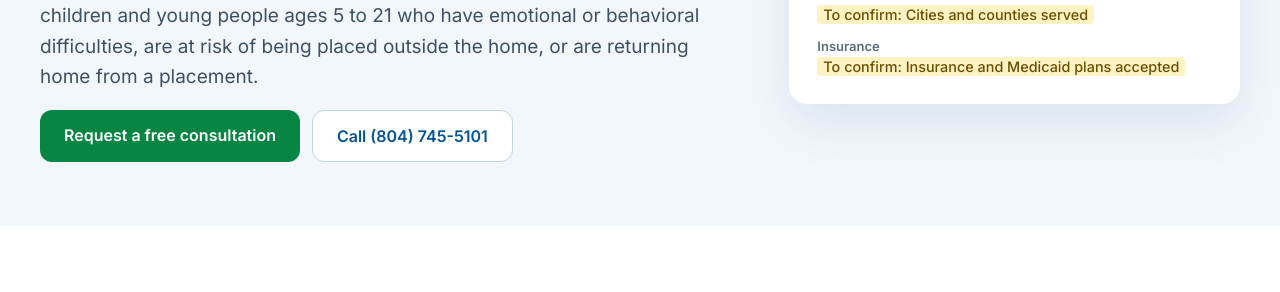
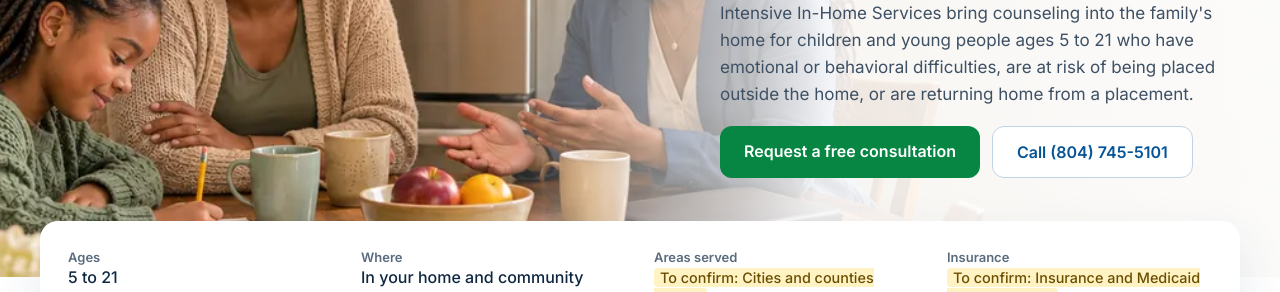
Before and after one commit to USA-design/familytransitionsinc, a plain HTML site: page public/services/intensive-in-home/index.html in a window 1280 px wide. Shown: the part 401-693 px from the top of the page. Drawn offline with Linux system fonts and the light colour scheme.

Commit message:
Intensive In-Home photo hero; breadcrumb moved into the hero text column
Co-Authored-By: Claude Opus 5.5 <noreply@anthropic.com>
Claude-Session: https://claude.ai/code/session_01UZFcBe75s3jHbCoYvvozFt

```diff
--- a/public/assets/site.css
+++ b/public/assets/site.css
@@ -75,7 +75,8 @@ details p{padding:0 0 20px;color:#3E5064}
 .qf-form .qf-sms{grid-column:1/-1;flex-direction:row;align-items:flex-start;gap:10px;font-weight:400;color:#5A6B7D}
 @media (max-width:900px){.qf-form{grid-template-columns:1fr 1fr}.qf-form button{grid-column:1/-1}}
 @media (max-width:760px){.hh{display:block;min-height:0}.hh picture,.hh-img{position:static;height:auto;aspect-ratio:4/3}.hh:after{display:none}.hh-inner{padding:32px 24px 72px;justify-content:flex-start}.hh h1{font-size:34px}.qf-form{grid-template-columns:1fr}}
-.sh{position:relative;min-height:520px;display:flex;align-items:center;background:#F2F7FC;overflow:hidden;margin-top:12px}
+.sh{position:relative;min-height:540px;display:flex;align-items:center;background:#F2F7FC;overflow:hidden}
+.sh .crumbs{padding:0;color:#3E5064}.sh .crumbs a{color:#3E5064}
 .sh picture,.sh-img{position:absolute;inset:0;width:100%;height:100%}
 .sh-img{object-fit:cover;object-position:25% 50%}
 .sh:after{content:"";position:absolute;inset:0;background:linear-gradient(270deg,rgba(255,255,255,.94) 0%,rgba(255,255,255,.88) 36%,rgba(255,255,255,0) 64%)}
--- a/public/services/intensive-in-home/index.html
+++ b/public/services/intensive-in-home/index.html
@@ -14,7 +14,7 @@
 <link rel="icon" href="/assets/fti-logo.svg" type="image/svg+xml">
 <link rel="preconnect" href="https://fonts.googleapis.com">
 <link href="https://fonts.googleapis.com/css2?family=Outfit:wght@500;600;700&amp;family=Inter:wght@400;500;600&amp;display=swap" rel="stylesheet">
-<link rel="stylesheet" href="/assets/site.css?v=0db28c0d">
+<link rel="stylesheet" href="/assets/site.css?v=b3eee828">
 <script type="application/ld+json">{"@context": "https://schema.org", "@type": "Service", "name": "Intensive In-Home Services", "serviceType": "Intensive In-Home Services", "description": "Home-based, family-focused counseling for children and young people ages 5 to 21 with emotional or behavioral challenges in Central Virginia.", "provider": {"@type": "MedicalOrganization", "name": "Family Transitions, Inc.", "url": "https://familytransitionsinc.com/", "telephone": "+1-804-745-5101"}, "url": "https://familytransitionsinc.com/services/intensive-in-home/", "areaServed": [{"@type": "City", "name": "Richmond, VA"}, {"@type": "City", "name": "Petersburg, VA"}, {"@type": "AdministrativeArea", "name": "Chesterfield County, VA"}], "audience": {"@type": "PeopleAudience", "audienceType": "Youth ages 5–21 and their families"}}</script>
 <script type="application/ld+json">{"@context": "https://schema.org", "@type": "FAQPage", "mainEntity": [{"@type": "Question", "name": "What ages does Intensive In-Home serve?", "acceptedAnswer": {"@type": "Answer", "text": "Intensive In-Home Services are for children and young people ages 5 to 21 and their families."}}, {"@type": "Question", "name": "Where do sessions happen?", "acceptedAnswer": {"@type": "Answer", "text": "Counselors work with the family in the home and community, not in an office."}}, {"@type": "Question", "name": "Who can make a referral?", "acceptedAnswer": {"@type": "Answer", "text": "Parents, guardians, schools, social workers, probation officers and other professionals can refer a young person through our referral form or by phone."}}]}</script>
 <script type="application/ld+json">{"@context": "https://schema.org", "@type": "BreadcrumbList", "itemListElement": [{"@type": "ListItem", "position": 1, "name": "Home", "item": "https://familytransitionsinc.com/"}, {"@type": "ListItem", "position": 2, "name": "Services", "item": "https://familytransitionsinc.com/services/"}, {"@type": "ListItem", "position": 3, "name": "Intensive In-Home Services", "item": "https://familytransitionsinc.com/services/intensive-in-home/"}]}</script>
@@ -43,16 +43,13 @@
 </div>
 </div></header>
 <main>
-<section class="hero"><div class="wrap" style="display:block;padding-bottom:0"><nav class="crumbs" aria-label="Breadcrumb"><a href="/">Home</a> › <a href="/services/">Services</a> › Intensive In-Home Services</nav></div>
-<div class="wrap">
-<div class="hero-main">
-<span class="pill">Youth ages 5–21 and their families</span>
+<section class="sh"><picture><source media="(max-width:760px)" srcset="/assets/img/hero-intensive-in-home-mobile.webp">
+<img class="sh-img" src="/assets/img/hero-intensive-in-home-1920.webp" srcset="/assets/img/hero-intensive-in-home-1280.webp 1280w, /assets/img/hero-intensive-in-home-1920.webp 1920w" sizes="100vw" width="1920" height="640" alt="An in-home counselor talking with a smiling mother and daughter at their kitchen table" fetchpriority="high"></picture>
+<div class="sh-inner"><div class="sh-text"><nav class="crumbs" aria-label="Breadcrumb"><a href="/">Home</a> › <a href="/services/">Services</a> › Intensive In-Home Services</nav><span class="pill">Youth ages 5–21 and their families</span>
 <h1>Intensive In-Home Services</h1>
 <p class="lead">Intensive In-Home Services bring counseling into the family&#x27;s home for children and young people ages 5 to 21 who have emotional or behavioral difficulties, are at risk of being placed outside the home, or are returning home from a placement.</p>
-<div class="btns"><a class="btn btn-green" href="/#start">Request a free consultation</a><a class="btn btn-line" href="tel:8047455101">Call (804) 745-5101</a></div>
-</div>
-<aside class="facts" aria-label="At a glance"><dl><div><dt>Ages</dt><dd>5 to 21</dd></div><div><dt>Where</dt><dd>In your home and community</dd></div><div><dt>Areas served</dt><dd><mark class="tbc">To confirm: Cities and counties served</mark></dd></div><div><dt>Insurance</dt><dd><mark class="tbc">To confirm: Insurance and Medicaid plans accepted</mark></dd></div></dl></aside>
-</div></section>
+<div class="btns"><a class="btn btn-green" href="/#start">Request a free consultation</a><a class="btn btn-line" href="tel:8047455101">Call (804) 745-5101</a></div></div></div></section>
+<div class="wrap"><aside class="facts facts-strip" aria-label="At a glance"><dl><div><dt>Ages</dt><dd>5 to 21</dd></div><div><dt>Where</dt><dd>In your home and community</dd></div><div><dt>Areas served</dt><dd><mark class="tbc">To confirm: Cities and counties served</mark></dd></div><div><dt>Insurance</dt><dd><mark class="tbc">To confirm: Insurance and Medicaid plans accepted</mark></dd></div></dl></aside></div>
 <div class="wrap cols">
 <section class="col"><h2>Who it's for</h2><ul class="ticks"><li>Children and young people ages 5 to 21</li><li>Experiencing emotional or behavioral difficulties</li><li>At serious risk of out-of-home placement</li><li>Returning home from an out-of-home placement</li><li>A clinical need from a serious mental health, behavioral or emotional condition that significantly affects daily life</li></ul></section>
 <section class="col"><h2>What makes our program different</h2><ul class="ticks"><li>Small caseloads, usually four to five families per counselor</li><li>Treatment plans built with maximum family input</li><li>A focus on the family&#x27;s strengths, culture and values</li><li>Skills for handling stress and crisis long after services end</li><li>Help connecting to educational, medical, social and legal services</li></ul></section>
```
Also changed, not shown: public/index.html (+1 -1 lines), public/services/dd-day-support/index.html (+1 -1 lines), public/services/index.html (+1 -1 lines), public/services/mental-health-skill-building/index.html (+1 -1 lines), public/services/outpatient-therapy/index.html (+2 -3 lines), public/services/sponsored-residential/index.html (+1 -1 lines), public/assets/img/hero-intensive-in-home-1280.webp (added), public/assets/img/hero-intensive-in-home-1920.webp (added), public/assets/img/hero-intensive-in-home-mobile.webp (added), 1 other file.
